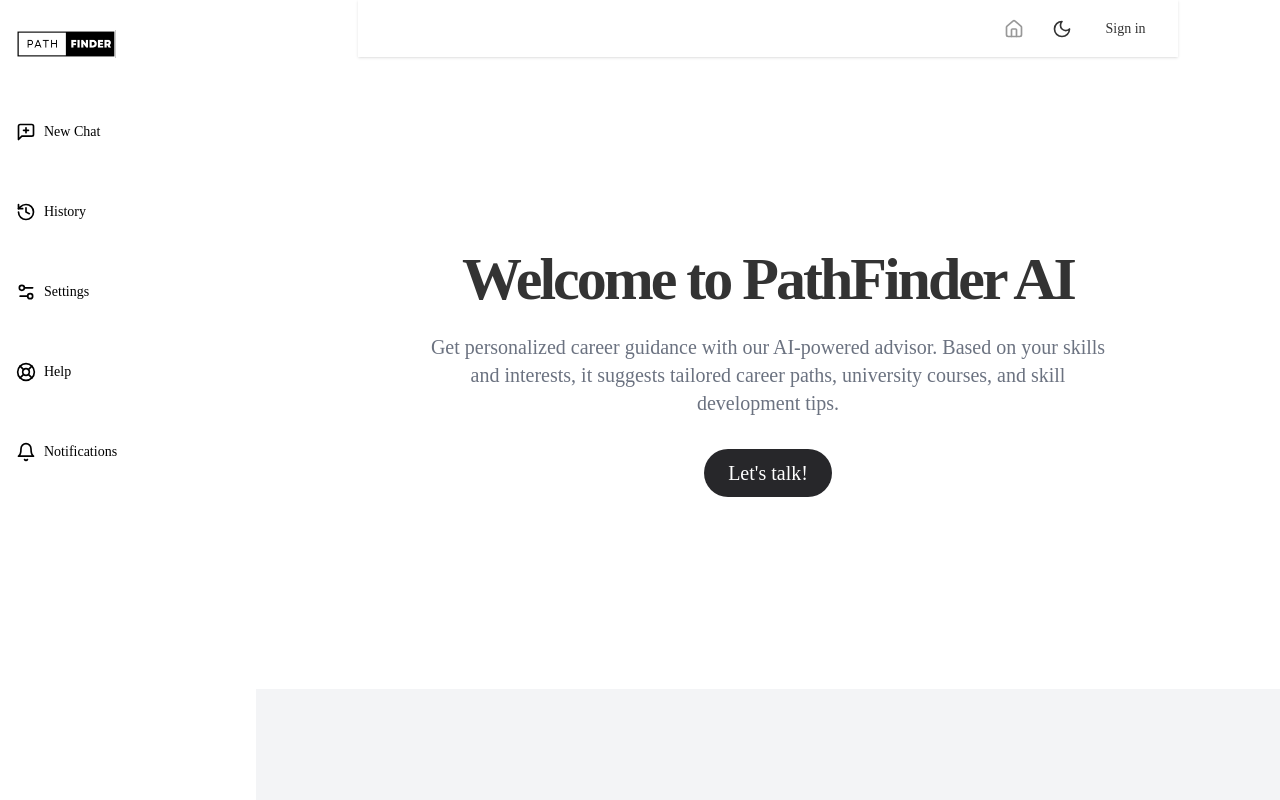
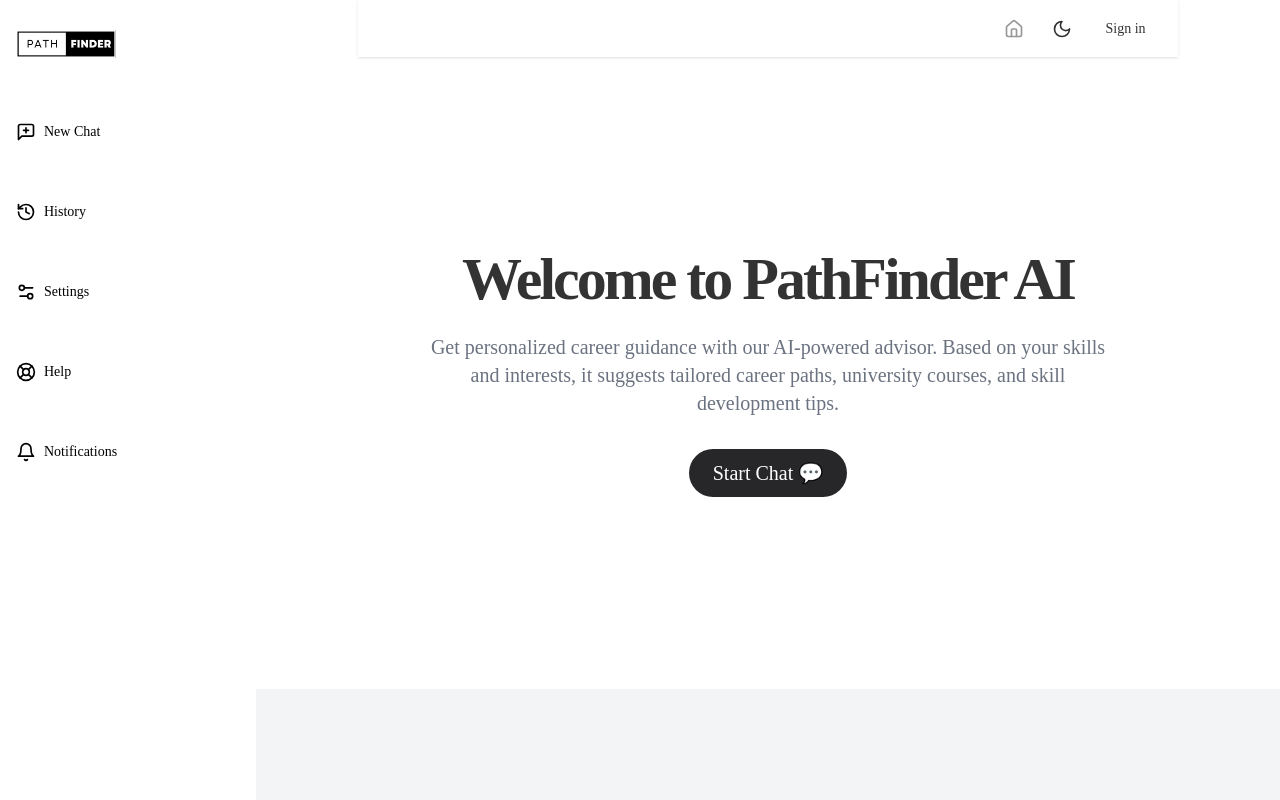
Before and after one commit to KGrim23/PathFinder_V1.0, a Next.js app: page /LandingPage in a window 1280 px wide. Shown: the top 800 px of the page. Built offline with nearby package versions, Linux system fonts and the light colour scheme; no server answers.

Commit message:
Lets talk to Start chat

```diff
--- a/app/LandingPage/page.tsx
+++ b/app/LandingPage/page.tsx
@@ -80,7 +80,7 @@ export default function LandingPage() {
                         isDarkMode ? "text-white" : "text-white"
                       }`}
                     >
-                      Let's talk!
+                      Start Chat 💬
                     </Button>
                   </div>
                 </div>
```
